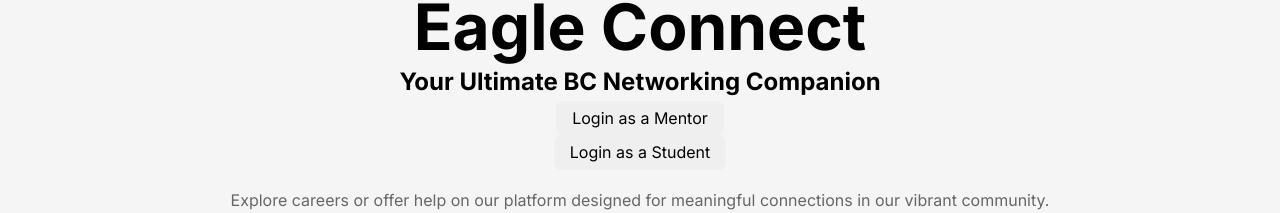
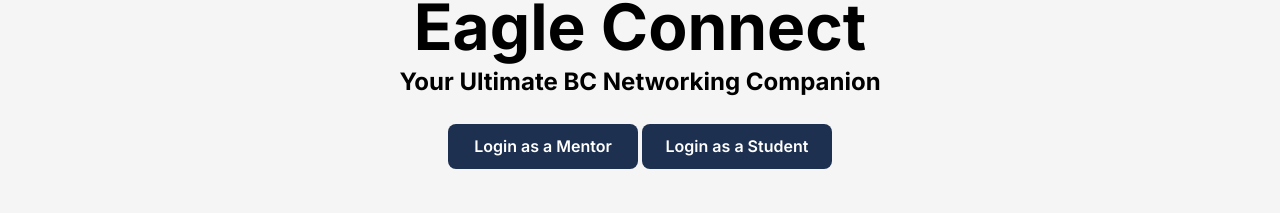
Before and after one commit to ljohr/eagle-connect, a React (Vite) app in the folder client/: page / in a window 1280 px wide. Shown: the part 309-522 px from the top of the page. Built offline with nearby package versions, Linux system fonts and the light colour scheme.

Commit message:
Home button container

```diff
--- a/client/src/pages/Home/Home.jsx
+++ b/client/src/pages/Home/Home.jsx
@@ -9,7 +9,7 @@
       <h1>Eagle Connect</h1>
 
       <h3>Your Ultimate BC Networking Companion </h3>
-      <div className="login-container">
+      <div className="home-login-container">
 
         <button>
           <Link to="/mentor/login">Login as a Mentor</Link>
```
